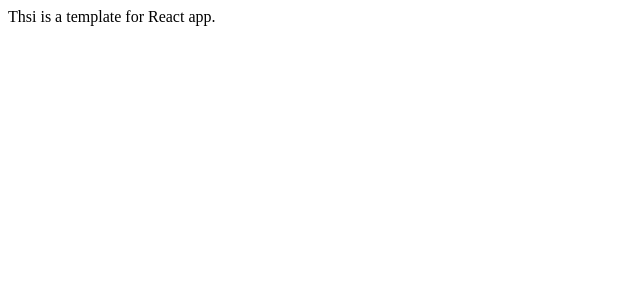
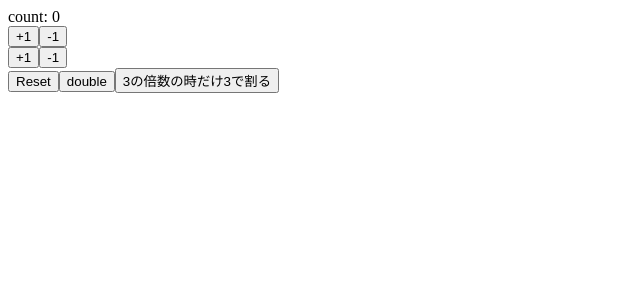
Before and after one commit to yoshiyasugimoto/react-hooks, a React (Create React App) app: page / in a window 1280 px wide. Shown: the top 300 px of the page, without its empty margins (0-640 px from the left). Built offline with nearby package versions, Linux system fonts and the light colour scheme.

Commit message:
used the React  Hooksxxx

```diff
--- a/src/App.js
+++ b/src/App.js
@@ -1,7 +1,46 @@
-import React from "react";
+import React, { useState } from "react";
 
 const App = () => {
-  return <div>Thsi is a template for React app.</div>;
+  const [count, setCount] = useState(0);
+
+  const increment = () => setCount(count + 1);
+  const decrement = () => setCount(count - 1);
+
+  const increment2 = () => setCount((previousCount) => previousCount + 1);
+  const decrement2 = () => setCount((previousCount) => previousCount - 1);
+
+  const reset = () => setCount(0);
+  const double = () => setCount(count * 2);
+  // const divide3 = () =>
+  //   setCount((previousCount) => {
+  //     if (previousCount % 3 == 0) {
+  //       return previousCount / 3;
+  //     } else {
+  //       return previousCount;
+  //     }
+  //   });
+  const divide3 = (previousCount) => {
+    return previousCount % 3 === 0 ? previousCount / 3 : previousCount;
+  };
+
+  return (
+    <>
+      <div>count: {count}</div>
+      <div>
+        <button onClick={increment}>+1</button>
+        <button onClick={decrement}>-1</button>
+      </div>
+      <div>
+        <button onClick={increment2}>+1</button>
+        <button onClick={decrement2}>-1</button>
+      </div>
+      <div>
+        <button onClick={reset}>Reset</button>
+        <button onClick={double}>double</button>
+        <button onClick={divide3}>3の倍数の時だけ3で割る</button>
+      </div>
+    </>
+  );
 };
 
 export default App;
```
